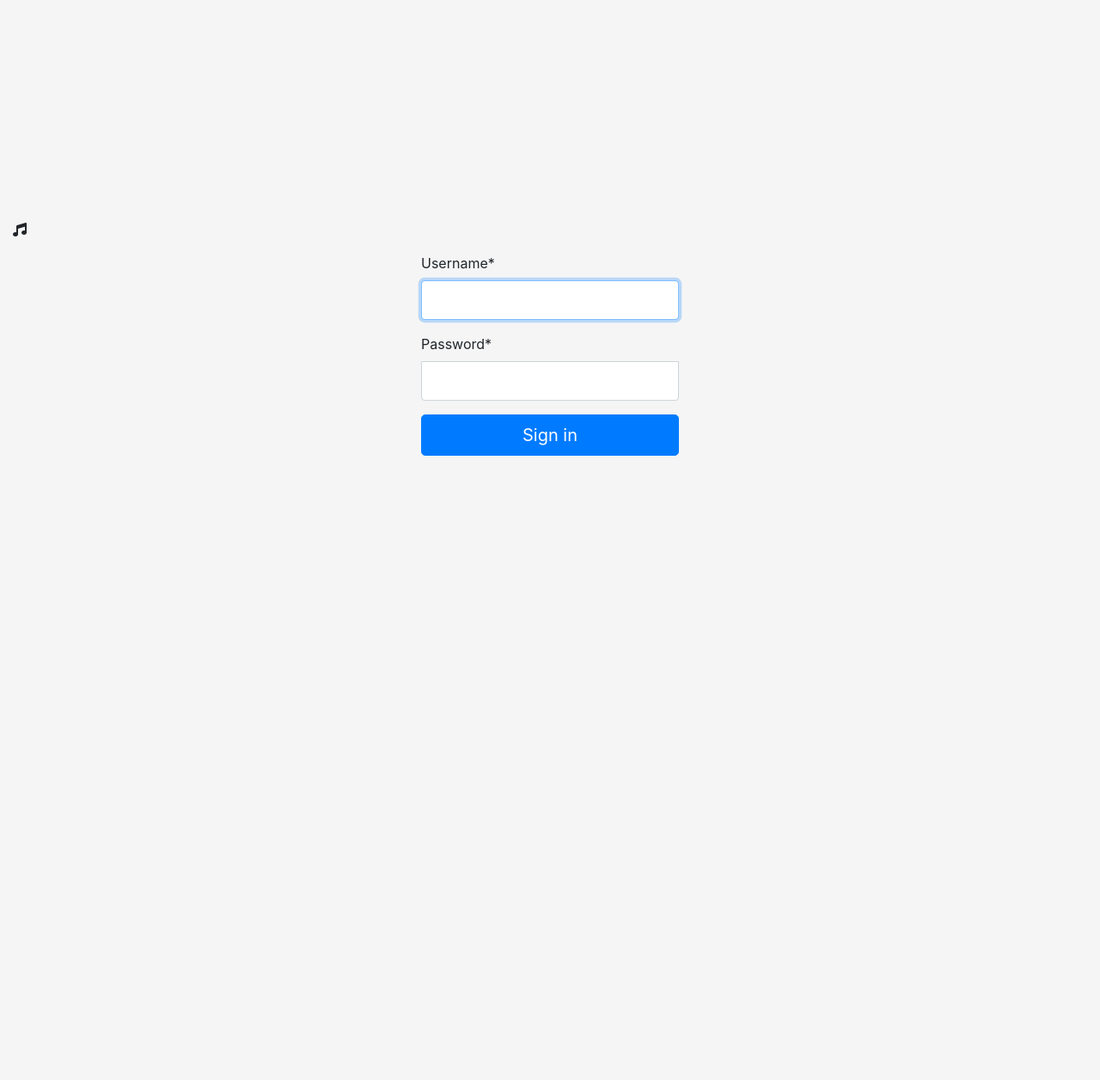
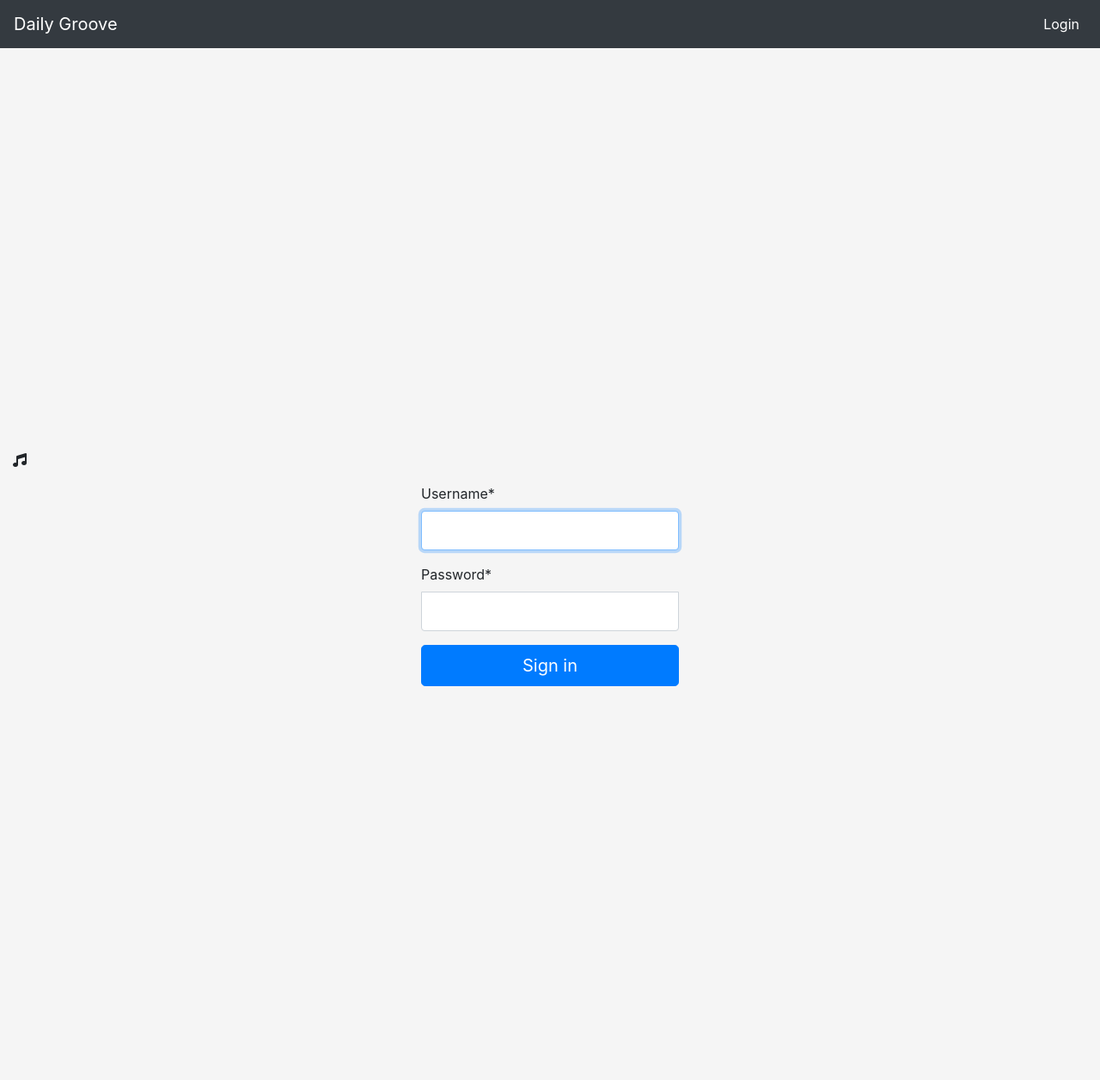
Before and after one commit to lekjos/dailygroove, a Django app: page /accounts/login/ in a window 1280 px wide. Shown: the whole page at 86% size. Before the commit the page ends 530 px from the top, so only its background shows below. Run offline with Django 4.2, Linux system fonts and the light colour scheme; some libraries are stand-ins or nearby versions.

Commit message:
update base template

```diff
--- /dev/null
+++ b/src/static/css/navbar-top.css
@@ -0,0 +1,4 @@
+/* Show it's not fixed to the top */
+body {
+  min-height: 75rem;
+}
--- a/src/static/css/signin.css
+++ b/src/static/css/signin.css
@@ -1,15 +1,13 @@
-html,
-body {
+html, body,
+main {
   height: 100%;
 }
 
-body {
+main {
   display: -ms-flexbox;
   display: flex;
   -ms-flex-align: center;
   align-items: center;
-  padding-top: 40px;
-  padding-bottom: 40px;
   background-color: #f5f5f5;
 }
 
--- a/src/templates/base.html
+++ b/src/templates/base.html
@@ -14,9 +14,33 @@
     <link rel="stylesheet" href="{% static 'vendors/fa/css/all.min.css' %}" />
     <script src="{% static 'vendors/bootstrap/js/bootstrap.min.js' %}"></script>
     {% block extra_style %}{% endblock %}
+    <link href="{% static 'css/navbar-top.css' %}" rel="stylesheet">
+
   </head>
 
   <body {% block bodyattrs %}{% endblock %}>
-    {% block content %}{% endblock content %}
+    <nav class="navbar navbar-expand-md navbar-dark bg-dark">
+      <a class="navbar-brand" href="/">Daily Groove</a>
+      <button class="navbar-toggler" type="button" data-toggle="collapse" data-target="#navbarCollapse" aria-controls="navbarCollapse" aria-expanded="false" aria-label="Toggle navigation">
+        <span class="navbar-toggler-icon"></span>
+      </button>
+      <div class="collapse navbar-collapse" id="navbarCollapse">
+        <ul class="navbar-nav mr-auto">
+          <li class="nav-item active">
+            {% if request.user.is_authenticated %}<a class="nav-link" href="{% url 'uploads' %}">Uploads <span class="sr-only">(current)</span></a>{% endif %}
+          </li>
+        </ul>
+        <ul class="navbar-nav ml-auto">
+          <li class="nav-item active">
+            {% if not request.user.is_authenticated %}<a class="nav-link" href="{% url 'login' %}">Login <span class="sr-only">(current)</span></a>{% else %}
+            <a class="nav-link" href="{% url 'login' %}">{{ request.user.username }} <span class="sr-only">(current)</span></a>{% endif %}
+          </li>
+        </ul>
+      </div>
+    </nav>
+      <main role="main" class="inner cover pt-4">
+        {% block content %}{% endblock content %}
+      </main>
+    </div>
   </body>
 </html>
```
